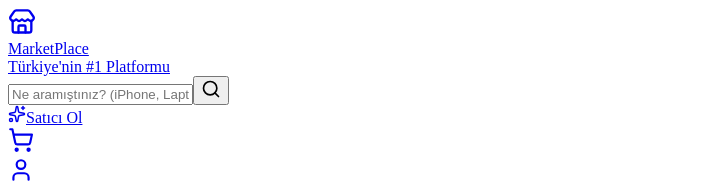
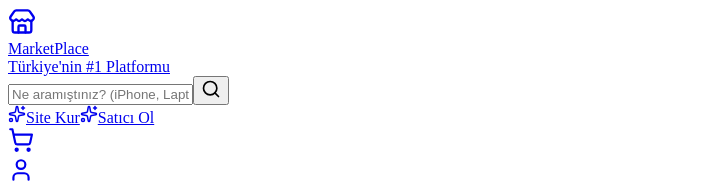
Before and after one commit to mckvgc1461-commits/marketplace-platform, a Next.js app: page / in a window 1280 px wide. Shown: the top 185 px of the page, without its empty margins (0-701 px from the left). Built offline with nearby package versions, Linux system fonts and the light colour scheme; no server answers; the database is empty.

Commit message:
Navbar'a Site Kur butonu eklendi

```diff
--- a/app/components/Navbar.tsx
+++ b/app/components/Navbar.tsx
@@ -41,6 +41,13 @@ export default function Navbar() {
 
           <div className="flex items-center gap-6">
             <Link
+              href="/musteri"
+              className="hidden md:flex items-center gap-2 bg-gradient-to-r from-green-600 to-blue-600 text-white px-6 py-2.5 rounded-full font-bold hover:from-green-700 hover:to-blue-700 transition-all hover:scale-105 shadow-lg"
+            >
+              <Sparkles size={18} />
+              Site Kur
+            </Link>
+            <Link
               href="/seller"
               className="hidden md:flex items-center gap-2 bg-gradient-to-r from-purple-600 to-pink-600 text-white px-6 py-2.5 rounded-full font-bold hover:from-purple-700 hover:to-pink-700 transition-all hover:scale-105 shadow-lg"
             >
```
